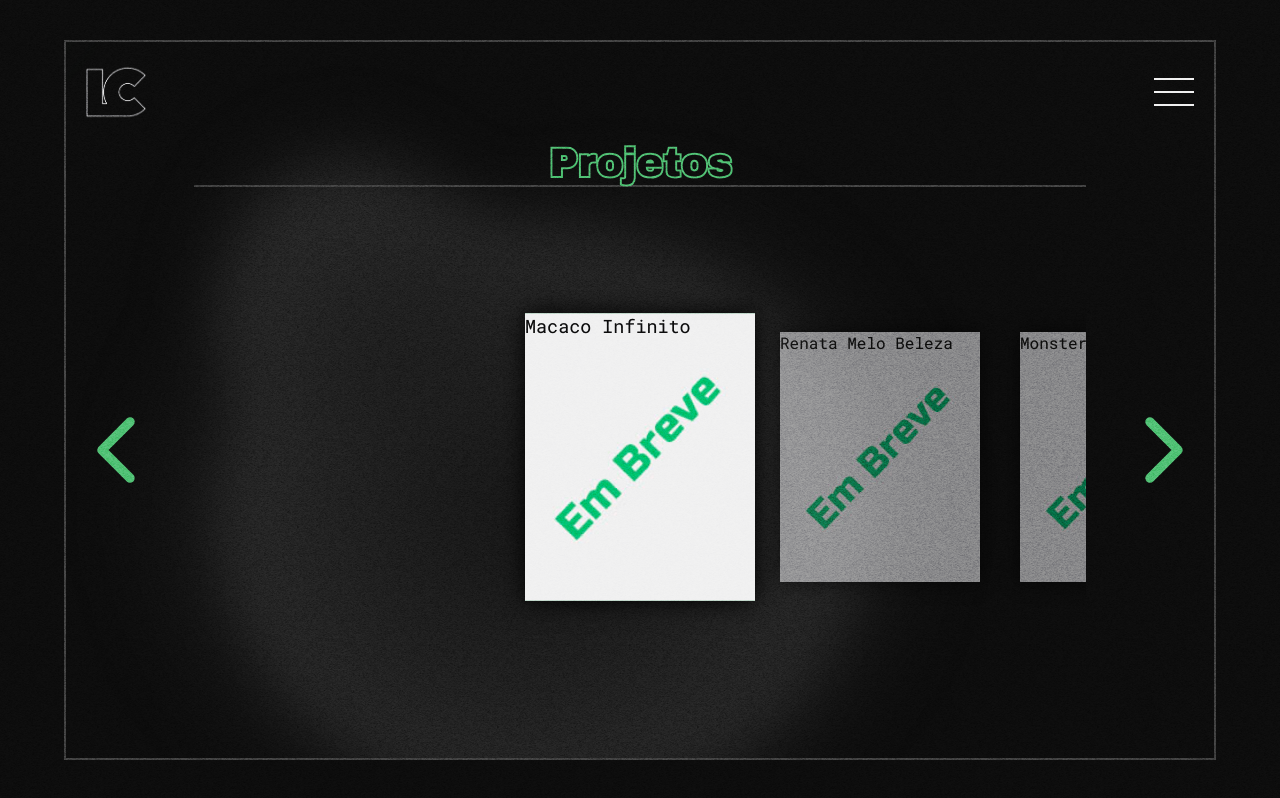
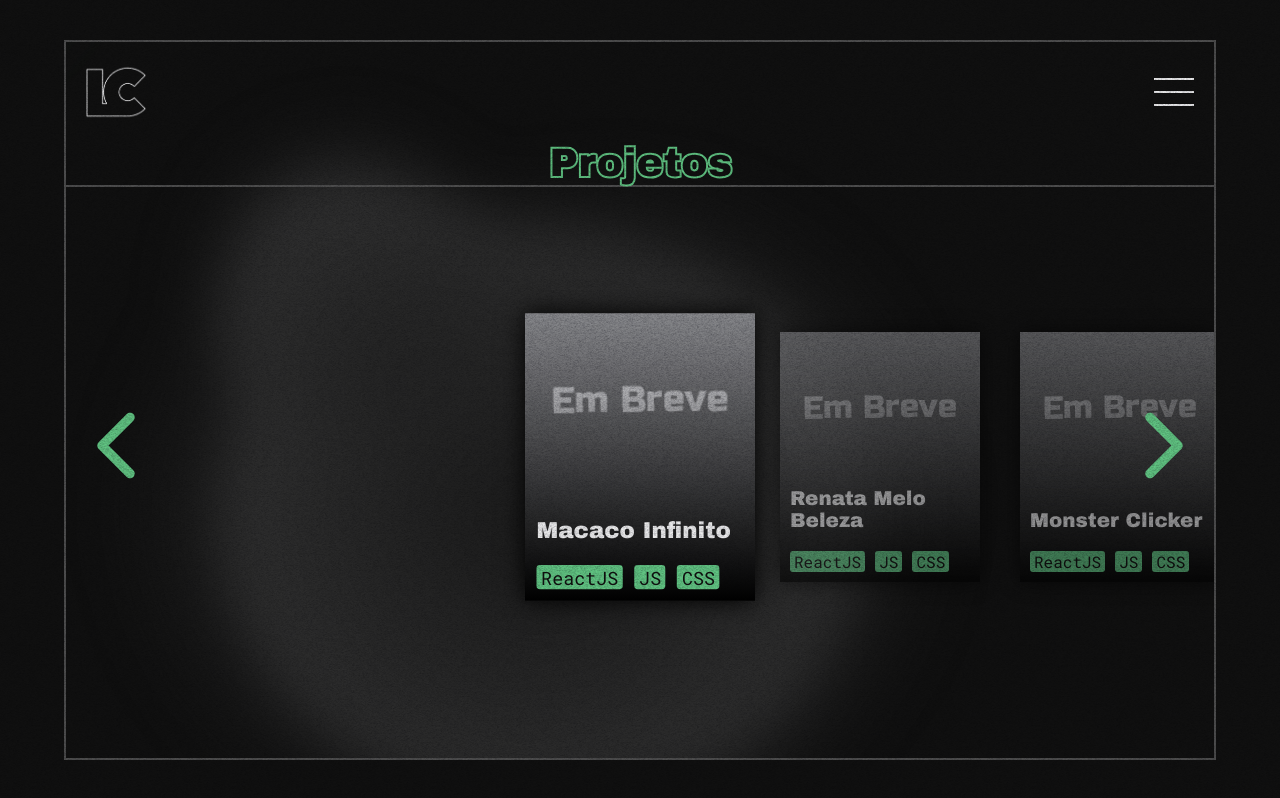
Before and after one commit to lucascaiafa00/portfolio, a React (Vite) app: page /#/projetos in a window 1280 px wide. Built offline with nearby package versions, Linux system fonts and the light colour scheme; a web font is replaced by a local one.

Commit message:
css projetos

```diff
--- a/src/components/Background/style.css
+++ b/src/components/Background/style.css
@@ -130,8 +130,8 @@
   background-repeat: repeat;
   animation: ruido 8s steps(10) infinite;
   pointer-events: none;
-  mix-blend-mode: color-burn;
-  opacity: 60%;
+  mix-blend-mode: multiply;
+  opacity: 80%;
 }
 
 @keyframes moveInCircle {
--- a/src/components/ProjetosData/index.jsx
+++ b/src/components/ProjetosData/index.jsx
@@ -1,7 +1,9 @@
+import emBreve from "../../assets/em-breve.jpg"
+
 const projetos = [
-    { id: 1, status: "incompleto", nome: "Macaco Infinito", data: "", descricao: "", link_repositorio: "", link_demo: "", imagem_desktop: "", imagem_mobile: "", tecnologias : ["ReactJS","JS", "CSS"]},
-    { id: 2, status: "incompleto", nome: "Renata Melo Beleza", data: "", descricao: "", link_repositorio: "", link_demo: "", imagem_desktop: "", imagem_mobile: "", tecnologias : ["ReactJS","JS", "CSS"]},
-    { id: 3, status: "incompleto", nome: "Monster Clicker", data: "", descricao: "", link_repositorio: "", link_demo: "", imagem_desktop: "", imagem_mobile: "", tecnologias : ["ReactJS","JS", "CSS"]},
+    { id: 1, status: "incompleto", nome: "Macaco Infinito", data: "", descricao: "lorem", link_repositorio: "", link_demo: "", imagem_desktop: emBreve, imagem_mobile: "", tecnologias : ["ReactJS","JS", "CSS"]},
+    { id: 2, status: "incompleto", nome: "Renata Melo Beleza", data: "", descricao: "", link_repositorio: "", link_demo: "", imagem_desktop: emBreve, imagem_mobile: "", tecnologias : ["ReactJS","JS", "CSS"]},
+    { id: 3, status: "incompleto", nome: "Monster Clicker", data: "", descricao: "", link_repositorio: "", link_demo: "", imagem_desktop: emBreve, imagem_mobile: "", tecnologias : ["ReactJS","JS", "CSS"]},
   ];
 
 export default projetos
--- a/src/pages/Projetos/index.jsx
+++ b/src/pages/Projetos/index.jsx
@@ -48,10 +48,18 @@ export default function Projetos() {
               to={`/projetos/${projeto.id}`}
               key={projeto.id}
               className={`projeto ${
-                projeto.status == "incompleto" ? "projeto-incompleto" : ""
-              } ${contador == projeto.id ? "projeto-atual" : ""}`}
+                projeto.status === "incompleto" ? "projeto-incompleto" : ""
+              } ${contador === projeto.id ? "projeto-atual" : ""}`}
+              style={{
+                backgroundImage: `linear-gradient(to bottom, rgba(245, 246, 252, 0.52), rgb(0, 0, 0)),url(${projeto.imagem_desktop})`,
+              }}
             >
-              <p>{projeto.nome}</p>
+              <p className="nome-projeto">{projeto.nome}</p>
+              <div className="tecnologias">
+                {projeto.tecnologias.map((tecnologia, index) => (
+                  <p key={index}>{tecnologia}</p>
+                ))}
+              </div>
             </Link>
           ))}
         </div>
--- a/src/pages/Projetos/style.css
+++ b/src/pages/Projetos/style.css
@@ -1,10 +1,9 @@
 #projetos{
-    margin: 0 10vw;
 }
 
 .carrossel-container{
+    position: relative;
     display: flex;
-    overflow: hidden;
     width: 100%;
     height: 500px;
     align-items: center;
@@ -18,14 +17,33 @@
 }
 
 .projeto{
-    box-shadow: 0 0 20px black;
-    background-color: var(--cor4);
-    color: var(--cor1);
+    position: relative;
+    display: flex;
+    flex-direction: column;
+    justify-content: end;
+    gap: 20px;
+
     width: 200px;
     height: 250px;
+    padding: 10px;
+
+    box-shadow: 0 0 20px black;
+    opacity: 60%;
+    background-position: center;
+    background-size: 100%;
+
+    pointer-events: none;
     transition: ease .3s;
-    opacity: 60%;
-    pointer-events: none;
+}
+
+.projeto-atual:hover{
+    background-size: 150%;
+}
+
+.nome-projeto{
+    font-family: 'Archivo Black';
+    font-size: 20px;
+    color: var(--cor2);
 }
 
 .projeto-atual{
@@ -35,18 +53,33 @@
 }
 
 .projeto-incompleto{
-    pointer-events: none;
     background-image: url(../../assets/em-breve.jpg);
+}
+
+.tecnologias{
+    display: flex;
+    flex-wrap: wrap;
+    gap: 10px;
+}
+
+.tecnologias *{
+    background-color: var(--cor4);
+    color: var(--cor1);
+    border-radius: 3px;
+    padding: 0 4px;
 }
 
 .prev-button,.next-button{
     position: absolute;
     top: 50%;
+    transform: translateY(-50%);
 
     border: none;
     background: none;
     color: var(--cor4);
+
     font-size: 100px;
+
     cursor: pointer;
     transition: ease .4s;
 }
```
Also changed, not shown: src/assets/em-breve.jpg.
